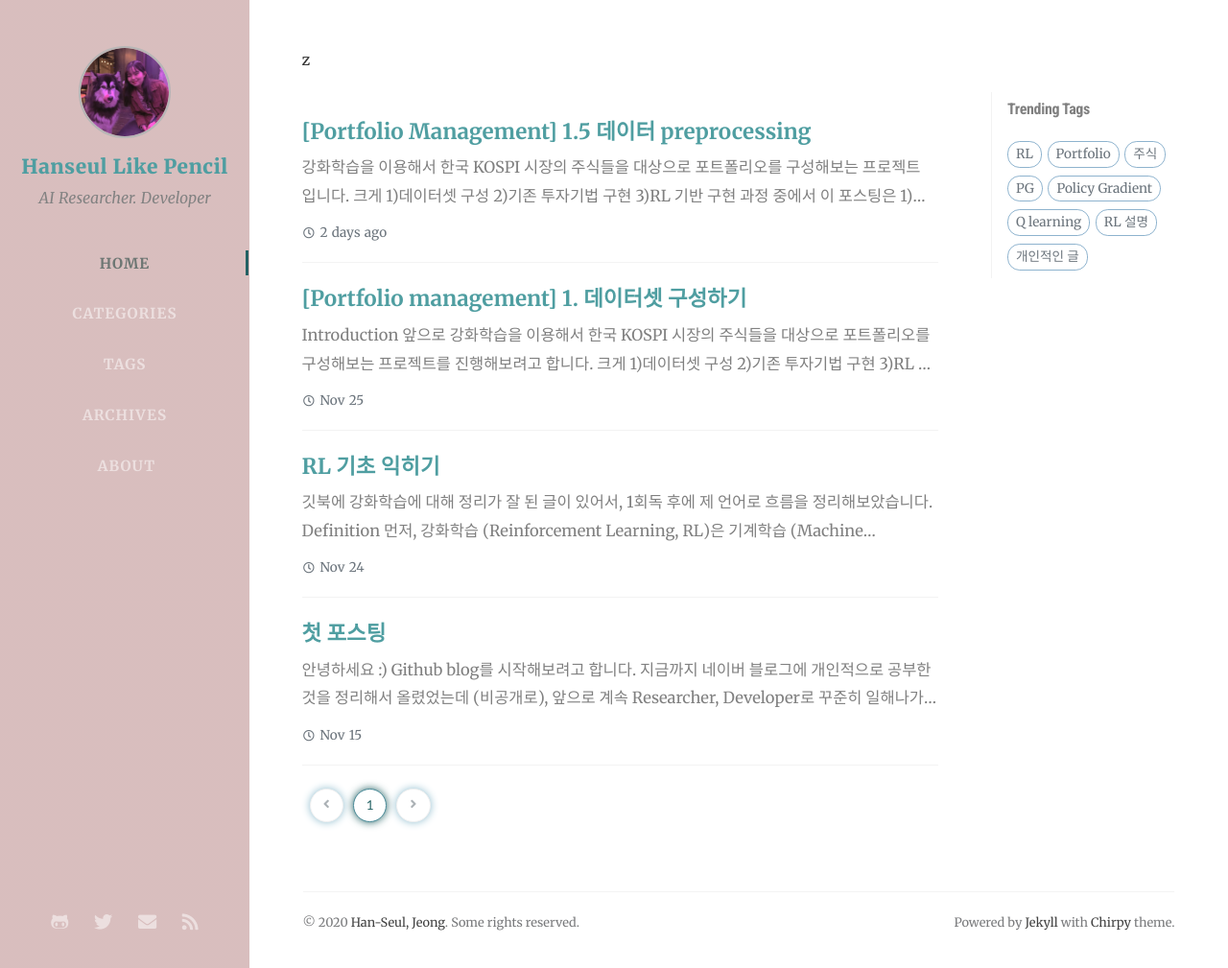
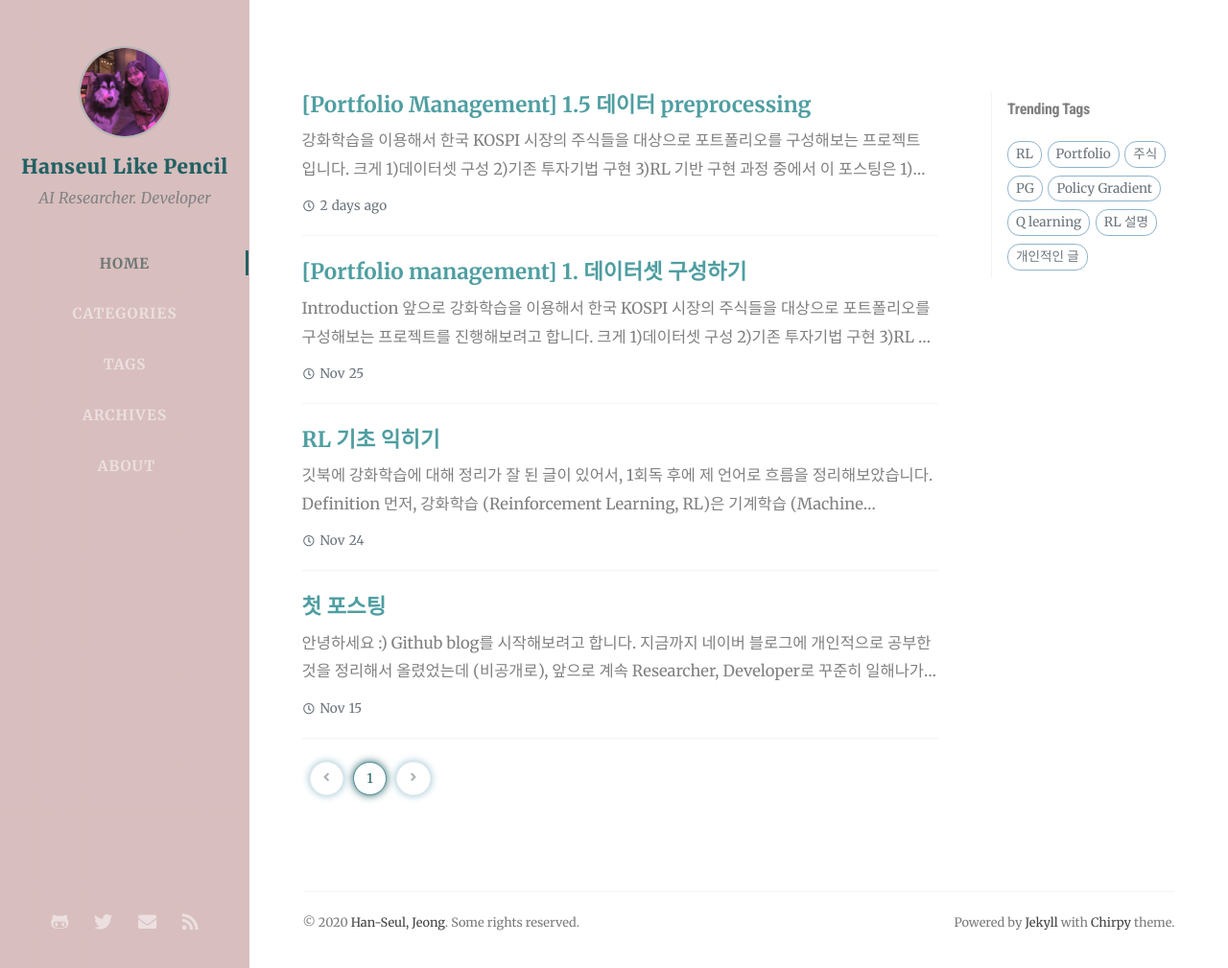
Before and after one commit to hanseul-jeong/hanseul-jeong.github.io, a Jekyll site: the page built from index.html, in a window 1280 px wide and 1009 px high. Shown: the whole window at 96% size. Built offline with Jekyll 4.4.1, drawn with Linux system fonts in a browser that asks for light colours; nearby versions of some CDN libraries; the list of posts is cut into pages by our own code; comment, search, counter and statistics services are not loaded.

```diff
--- a/_layouts/home.html
+++ b/_layouts/home.html
@@ -42,7 +42,7 @@ layout: page
     {% assign posts = posts | push: default[i] %}
   {% endfor %}
 {% endif %}
-z
+
 
 <div id="post-list">
 
--- a/assets/css/_addon/main.scss
+++ b/assets/css/_addon/main.scss
@@ -82,7 +82,7 @@ $sidebar-display: "sidebar-display";
     a {
       font-weight: 900;
       font-size: 1.3rem;
-      color: #4f9ea1;
+      color: #236163;
       letter-spacing: 0.5px;
       &:hover {
         color: #648081;
--- a/assets/css/home.scss
+++ b/assets/css/home.scss
@@ -19,6 +19,7 @@
 
     h1 {
       font-size: 1.4rem;
+      font-weight: bolder;
       margin: 0;
       ~i { // pinned icon
         font-size: 0.86rem;
@@ -74,7 +75,7 @@
       align-items: center;
       border-radius: 50%;
       border: 1px solid var(--btn-paginator-border-color);
-      font-family: 'Lato', sans-serif;
+      font-family: 'Merriweather', 'Nanum Gothic', sans-serif;
       background-color: var(--button-bg);
       &:hover {
         background-color: var(--btn-paginator-hover-color)
```
